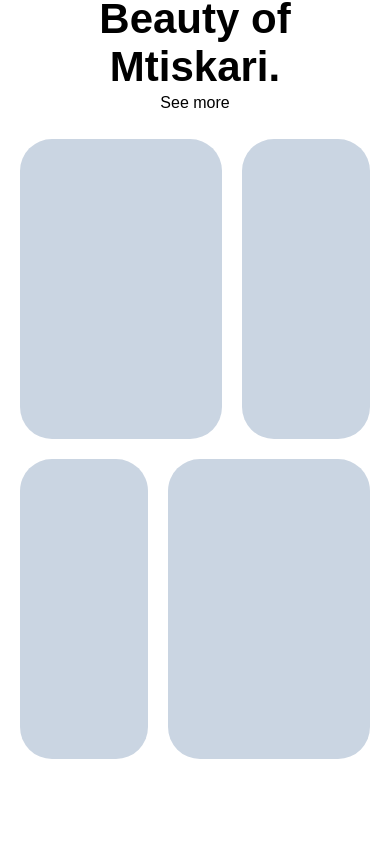
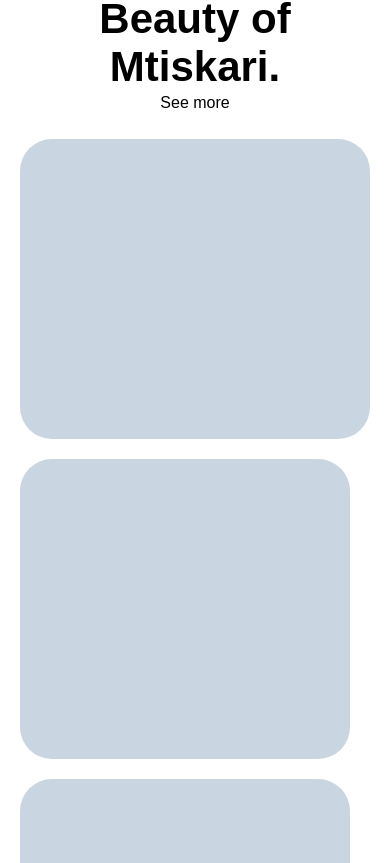
Before and after one commit to gioocharkviani/mtiskari, a Next.js app: page / in a window 390 px wide. Shown: the part 1041-1904 px from the top of the page. Before the commit the page ends 1840 px from the top, so only its background shows below. Built offline with nearby package versions, Linux system fonts and the light colour scheme.

Commit message:
gallery modified

```diff
--- a/components/sections/Gallery.tsx
+++ b/components/sections/Gallery.tsx
@@ -11,7 +11,7 @@
           </span>
           <Link href="">See more</Link>
         </div>
-        <div className="grid grid-cols-5 gap-5 mt-6">
+        <div className="grid grid-cols-1  md:grid-cols-5 gap-5 mt-6">
           <div className="bg-slate-300 rounded-4xl h-[300px] col-span-3"></div>
           <div className="bg-slate-300 rounded-4xl h-[300px] col-span-2"></div>
           <div className="bg-slate-300 rounded-4xl h-[300px] col-span-2"></div>
```
